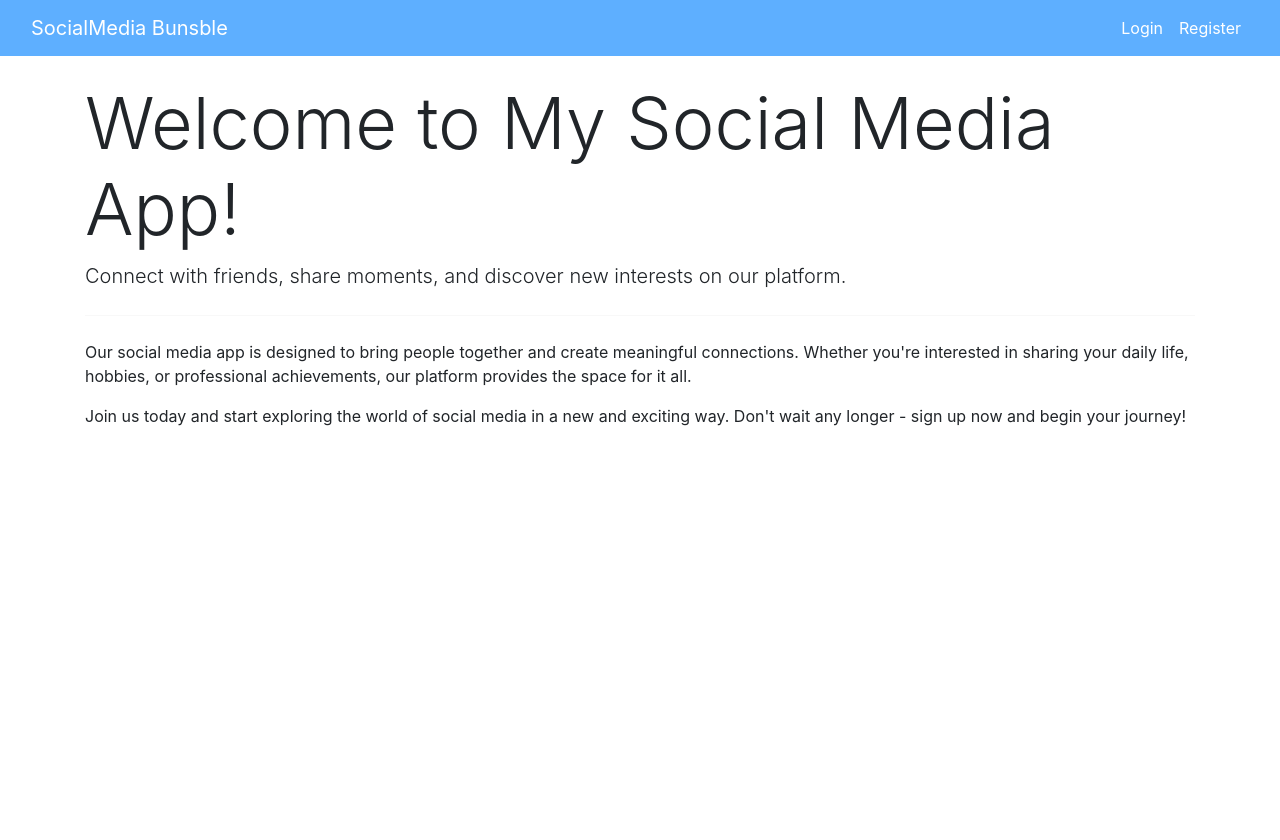
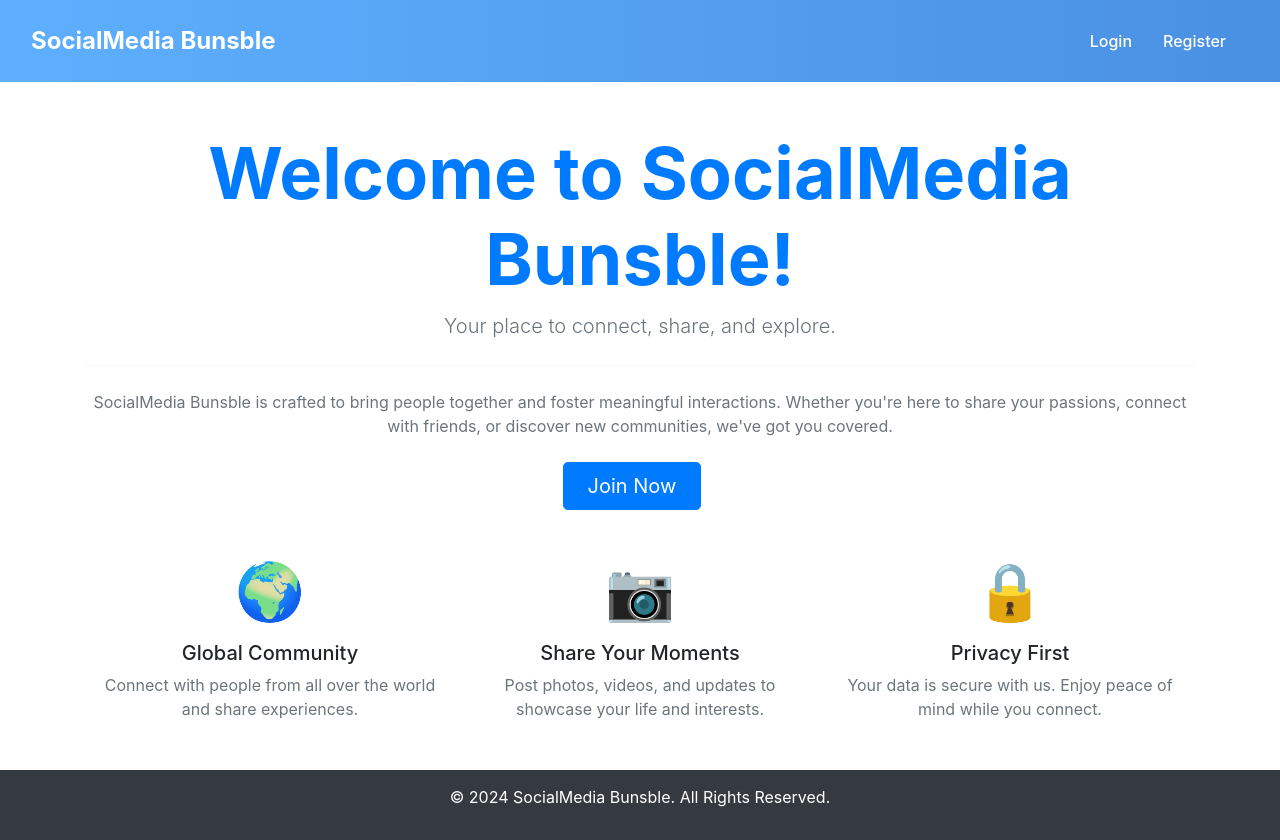
Before and after one commit to Bunsble/SocialMediaSoftuni, a Django app: page / in a window 1280 px wide. Before the commit the page ends 426 px from the top, so only its background shows below. Run offline with Django 5.2, Linux system fonts and the light colour scheme; some libraries are stand-ins or nearby versions.

Commit message:
Fixed Home Page
fixed some of the homepage, at least a little better

```diff
--- a/myproject/main/templates/accounts/profile.html
+++ b/myproject/main/templates/accounts/profile.html
@@ -27,6 +27,7 @@
 <a href="{% url 'delete_account' %}">Delete Account</a>
 
 <h2>Your Posts</h2>
+<a href="{% url 'create_post' %}">Create a New Post</a>
 {% for post in posts %}
     <div class="post">
         <p>{{ post.1 }}</p>  <!-- post content -->
@@ -44,6 +45,5 @@
     <p>You haven't made any posts yet.</p>
 {% endfor %}
 
-<a href="{% url 'create_post' %}">Create a New Post</a>
 </div>
 {% endblock %}
--- a/myproject/main/templates/base.html
+++ b/myproject/main/templates/base.html
@@ -13,6 +13,34 @@
 <script src="https://code.jquery.com/jquery-3.5.1.slim.min.js"></script>
 <script src="https://cdn.jsdelivr.net/npm/@popperjs/core@2.5.3/dist/umd/popper.min.js"></script>
 <script src="https://stackpath.bootstrapcdn.com/bootstrap/4.5.2/js/bootstrap.min.js"></script>
+
+<style>
+    header {
+        background: linear-gradient(to right, #5eafff, #4a90e2);
+        padding: 10px 0;
+    }
+
+    .navbar-brand {
+        font-weight: bold;
+        font-size: 1.5rem;
+    }
+
+    .navbar-nav .nav-link {
+        margin-right: 15px;
+        font-weight: 500;
+    }
+
+    main {
+        min-height: 80vh;
+    }
+
+    footer {
+        background: #343a40;
+        color: #ffffff;
+        padding: 15px 0;
+        text-align: center;
+    }
+</style>
 </head>
 <body>
     <header style="background-color: #5eafff !important;" class="bg-dark text-white">
@@ -49,6 +77,10 @@
         {% endblock %}
     </main>
 
+    <footer>
+        <p>© 2024 SocialMedia Bunsble. All Rights Reserved.</p>
+    </footer>
+
     <!-- Bootstrap JS & Popper.js -->
     <script src="https://cdn.jsdelivr.net/npm/@popperjs/core@2.11.6/dist/umd/popper.min.js"></script>
     <script src="https://cdn.jsdelivr.net/npm/bootstrap@5.3.0-alpha1/dist/js/bootstrap.min.js"></script>
--- a/myproject/main/templates/main/home.html
+++ b/myproject/main/templates/main/home.html
@@ -1,13 +1,47 @@
 {% extends 'base.html' %}
 
 {% block title %}
-Home
+Welcome to SocialMedia Bunsble
 {% endblock %}
 
 {% block content %}
-    <h1 class="display-3">Welcome to My Social Media App!</h1>
-    <p class="lead">Connect with friends, share moments, and discover new interests on our platform.</p>
+<div class="text-center my-5">
+    <h1 class="display-3 fw-bold text-primary">Welcome to SocialMedia Bunsble!</h1>
+    <p class="lead text-secondary">Your place to connect, share, and explore.</p>
     <hr class="my-4">
-    <p>Our social media app is designed to bring people together and create meaningful connections. Whether you're interested in sharing your daily life, hobbies, or professional achievements, our platform provides the space for it all.</p>
-    <p>Join us today and start exploring the world of social media in a new and exciting way. Don't wait any longer - sign up now and begin your journey!</p>
+    <p class="mb-4 text-muted">
+        SocialMedia Bunsble is crafted to bring people together and foster meaningful interactions.
+        Whether you're here to share your passions, connect with friends, or discover new communities,
+        we've got you covered.
+    </p>
+    <div class="d-flex justify-content-center">
+        <a href="{% url 'register' %}" class="btn btn-lg btn-primary me-3 px-4">Join Now</a>
+    </div>
+</div>
+
+<div class="container mt-5">
+    <div class="row text-center">
+        <div class="col-md-4">
+            <div class="mb-3">
+                <span class="display-4 text-primary">🌍</span>
+            </div>
+            <h5>Global Community</h5>
+            <p class="text-muted">Connect with people from all over the world and share experiences.</p>
+        </div>
+        <div class="col-md-4">
+            <div class="mb-3">
+                <span class="display-4 text-primary">📷</span>
+            </div>
+            <h5>Share Your Moments</h5>
+            <p class="text-muted">Post photos, videos, and updates to showcase your life and interests.</p>
+        </div>
+        <div class="col-md-4">
+            <div class="mb-3">
+                <span class="display-4 text-primary">🔒</span>
+            </div>
+            <h5>Privacy First</h5>
+            <p class="text-muted">Your data is secure with us. Enjoy peace of mind while you connect.</p>
+        </div>
+    </div>
+</div>
 {% endblock %}
--- a/myproject/myproject/settings.py
+++ b/myproject/myproject/settings.py
@@ -89,8 +89,8 @@ DATABASES = {
     'default': {
         'ENGINE': 'django.db.backends.mysql',
         'NAME': 'socialmedia_softuni',
-        'USER': 'ivan',
-        'PASSWORD': 'taraleji##',
+        'USER': 'socialmedia_softuni',
+        'PASSWORD': 'EMeA3b69WoY7hBrHV8nH',
         'HOST': 'p.bunsble.com',  # Use the domain name or IP address
         'PORT': '3306',           # Default MySQL port
     }
```
Also changed, not shown: myproject/accounts/views.py (+11 -0 lines), myproject/main/templates/accounts/login.html (+29 -6 lines), myproject/main/templates/accounts/register.html (+29 -6 lines).
